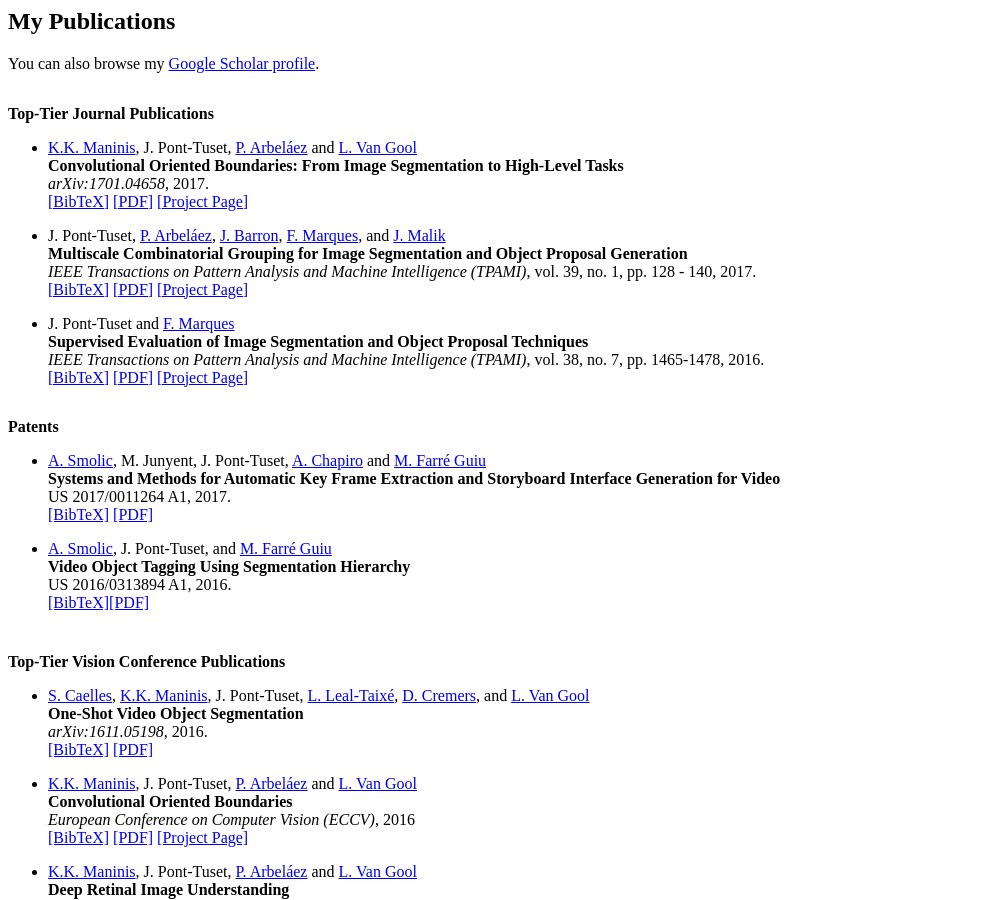
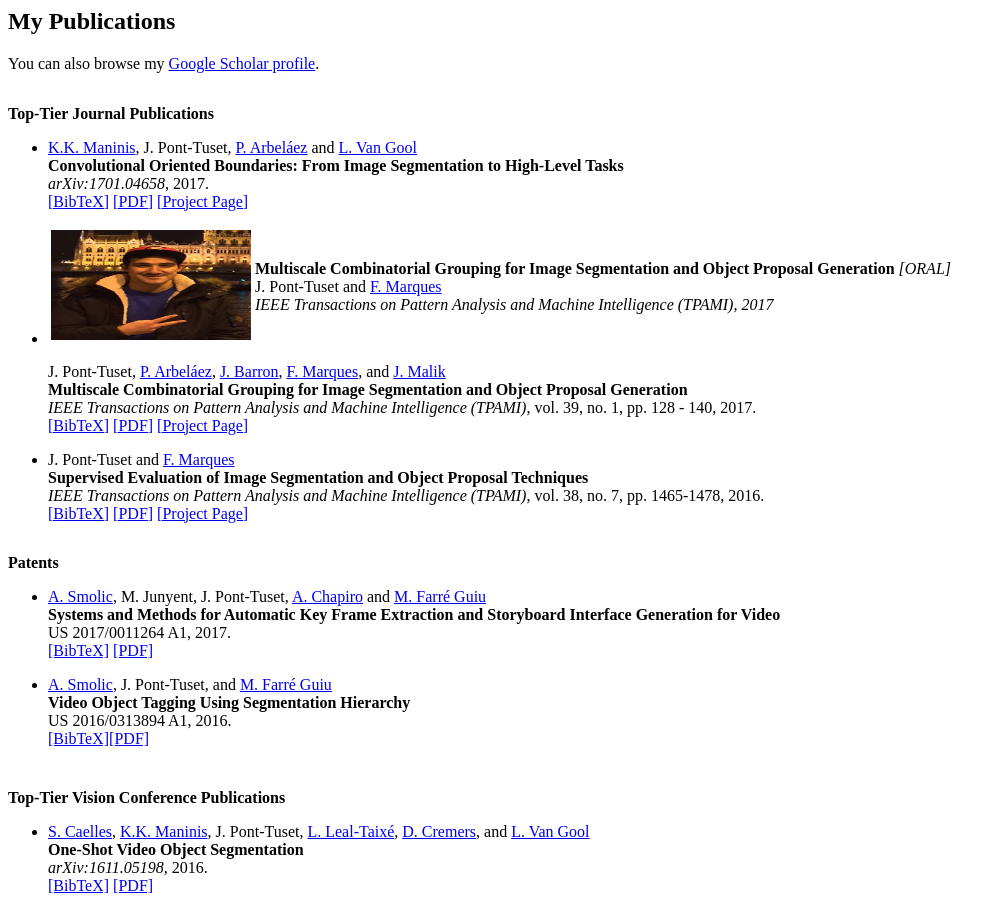
Before and after one commit to ardasnck/ardasnck.github.io, a Jekyll site: the page built from publications.md, in a window 1280 px wide and 900 px high, scrolled down 745 px. Shown: the whole window, without its empty margins (0-1005 px from the left). Built offline with Jekyll 4.4.1, drawn with Linux system fonts in a browser that asks for light colours; nearby versions of some CDN libraries.

Commit message:
Update publications.html

```diff
--- a/_layouts/publications.html
+++ b/_layouts/publications.html
@@ -109,7 +109,26 @@
 
 
     <!-- Item: Pont-Tuset2017 -->
-    <li ><p>
+    <li >
+	 <div>
+    <table>
+        <tr>
+          <td height="110px">
+            <div align="center">
+              <a href="https://biomedicalcomputervision.uniandes.edu.co"><img src="/images/arda.png" width="200" height="110"></a>
+            </div>
+          </td>
+          <td height="110px">
+            <div class="pub-info">
+              <b>Multiscale Combinatorial Grouping for Image Segmentation and Object Proposal Generation</b> <em>[ORAL]</em><br>
+              J. Pont-Tuset and <a href="https://imatge.upc.edu/web/ferran" target="_blank">F. Marques</a><br>
+              <i>IEEE Transactions on Pattern Analysis and Machine Intelligence (TPAMI), 2017</i><br>
+	</div>
+          </td>
+        </tr>
+    </table>
+  </div>
+	<p>
     J. Pont-Tuset, <a href="https://biomedicalcomputervision.uniandes.edu.co" target="_blank">P. Arbeláez</a>, <a href="http://www.cs.berkeley.edu/~barron/" target="_blank">J. Barron</a>, <a href="https://imatge.upc.edu/web/ferran" target="_blank">F. Marques</a>, and <a href="http://www.cs.berkeley.edu/~malik/" target="_blank">J. Malik</a>
     <br><b>Multiscale Combinatorial Grouping for Image Segmentation and Object Proposal Generation</b><br>
 <i>IEEE Transactions on Pattern Analysis and Machine Intelligence (TPAMI)</i>,
```
